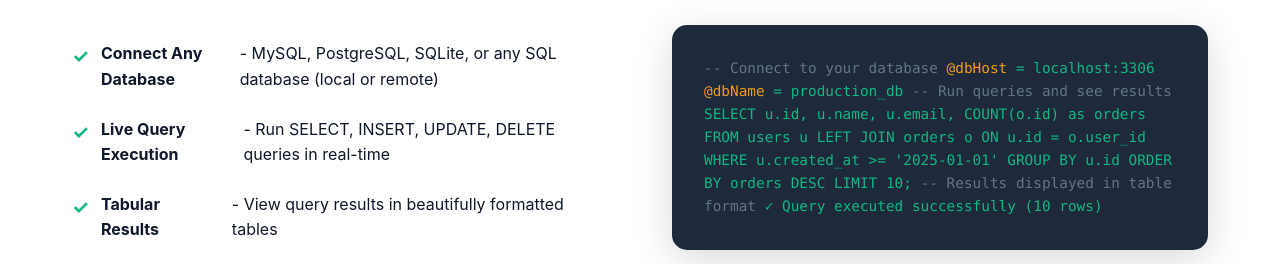
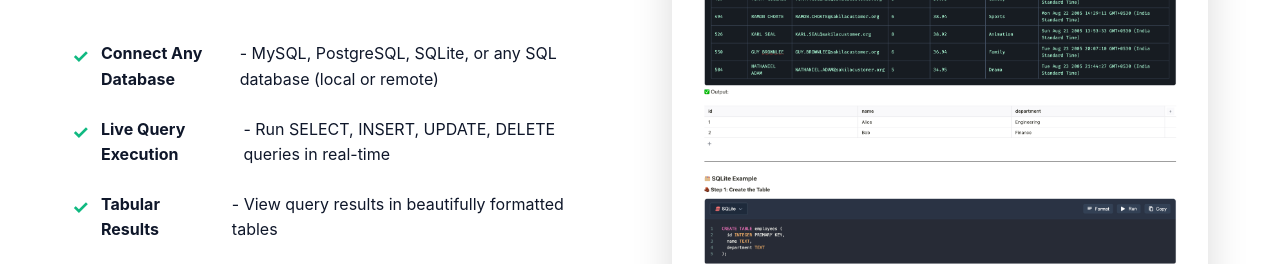
Before and after one commit to avinashiitb/DevScribe-Web, a plain HTML site: page features/index.html in a window 1280 px wide. Shown: the part 2591-2855 px from the top of the page. Drawn offline with Linux system fonts and the light colour scheme.

Commit message:
fix: changing api documentation example pic

```diff
--- a/features/index.html
+++ b/features/index.html
@@ -489,23 +489,12 @@
           </p>
         </div>
         <div class="feature-image">
-          <div class="code-example">
-            <span style="color: #64748b">-- Connect to your database</span>
-            <span style="color: #f59e0b">@dbHost</span> = localhost:3306
-            <span style="color: #f59e0b">@dbName</span> = production_db
-
-            <span style="color: #64748b">-- Run queries and see results</span>
-            SELECT u.id, u.name, u.email, COUNT(o.id) as orders FROM users u
-            LEFT JOIN orders o ON u.id = o.user_id WHERE u.created_at >=
-            '2025-01-01' GROUP BY u.id ORDER BY orders DESC LIMIT 10;
-
-            <span style="color: #64748b"
-              >-- Results displayed in table format</span
-            >
-            <span style="color: #10b981"
-              >✓ Query executed successfully (10 rows)</span
-            >
-          </div>
+          <img
+            src="/images/sql-database-query-execution.png"
+            alt="SQL database connection and query execution in Devscribe showing MySQL connection, SELECT query with JOIN, and tabular results display"
+            title="Devscribe SQL Database Support - Connect and query MySQL, PostgreSQL, SQLite databases"
+            loading="lazy"
+          />
         </div>
       </div>
     </section>
```
Also changed, not shown: images/sql-database-query-execution.png (added).
